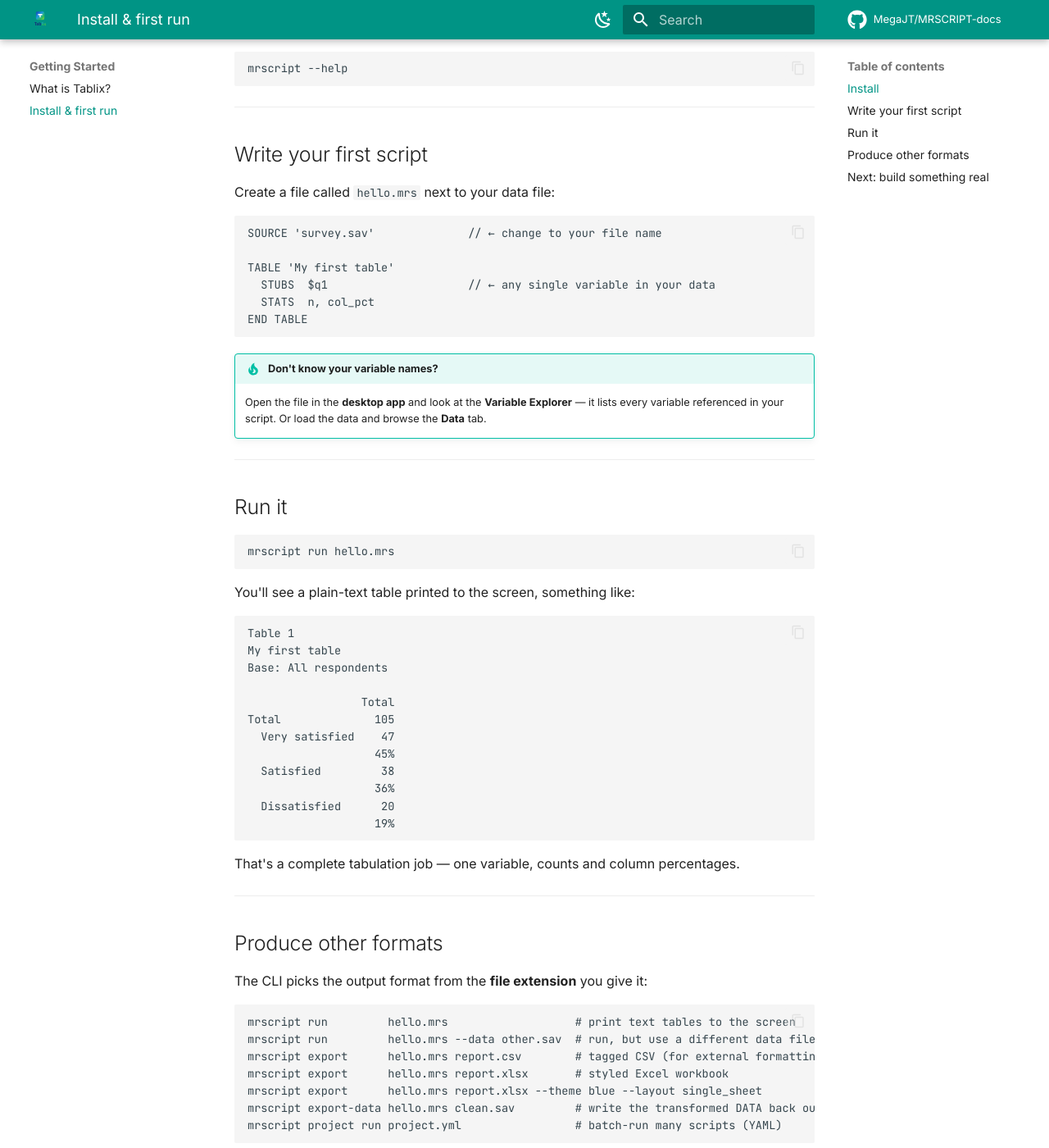
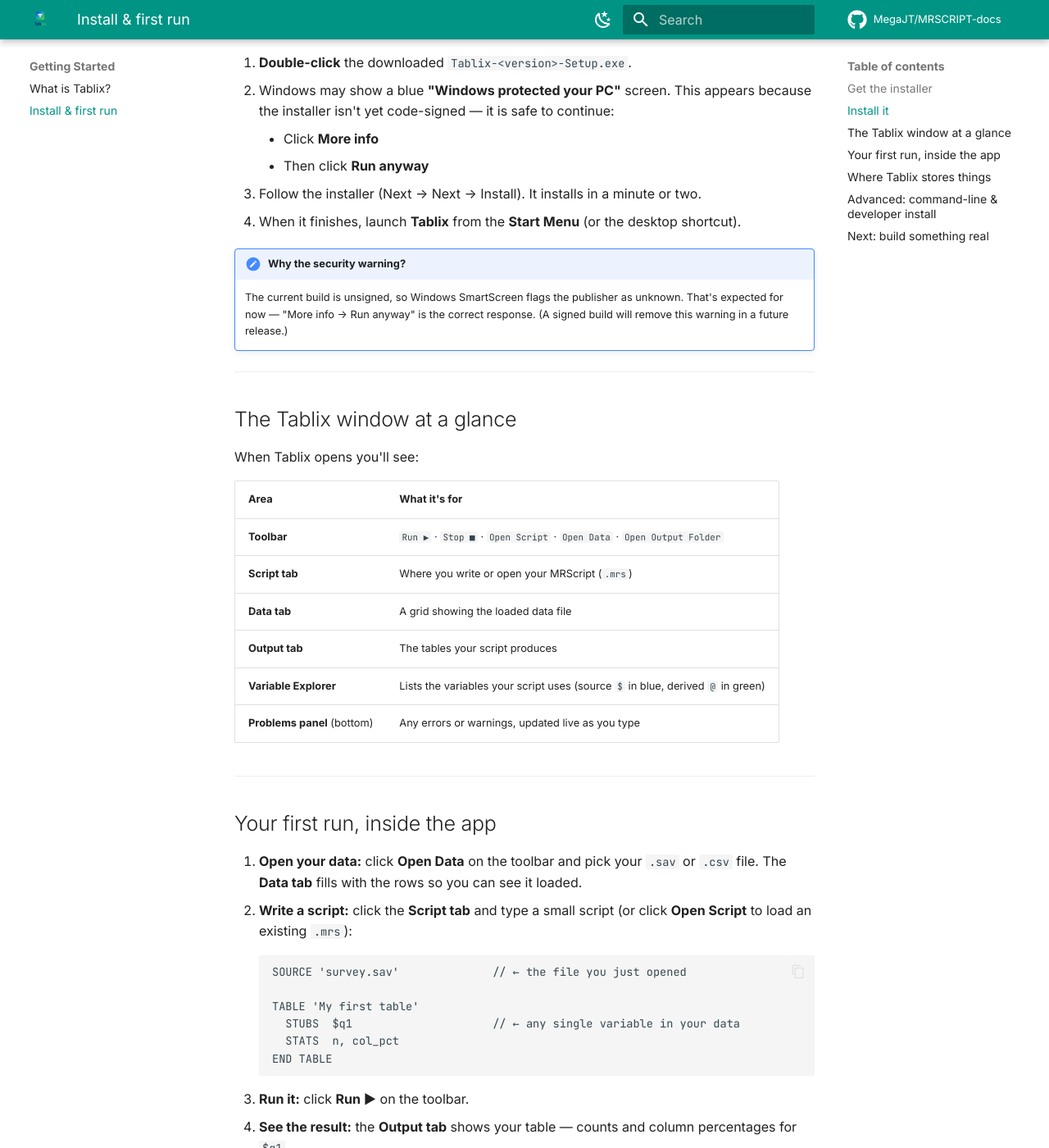
Before and after one commit to MegaJT/MRSCRIPT-docs, an MkDocs documentation site: the page built from docs/getting-started/installation.md, in a window 1280 px wide and 1400 px high, scrolled down 825 px. Shown: the whole window at 82% size. Built offline with MkDocs 1.6.1 and Material for MkDocs 9.7.7, drawn with Linux system fonts in a browser that asks for light colours; a script that is not in the unit is left out; comment, search, counter and statistics services are not loaded; some of the changed text lies outside the part shown.

Commit message:
Docs: rewrite install page for end users (no Python; bundled Windows installer)
The shipped product is a self-contained PyInstaller/Inno Setup Windows app, so
end users don't need Python. Lead with the installer download + SmartScreen note
+ a first run inside the desktop app; demote the pip/CLI path to an "advanced"
section. Make the tutorial's run step app-first (Run button) with CLI as alt.

Co-Authored-By: Claude Opus 4.8 <noreply@anthropic.com>

````diff
--- a/docs/getting-started/installation.md
+++ b/docs/getting-started/installation.md
@@ -1,113 +1,138 @@
 # Install & first run
 
-This page gets `mrscript` working on your machine and walks you through running your
-very first script from the command line.
+Tablix is a normal Windows desktop application. **You do not need Python or any
+technical setup** — everything it needs is bundled inside the installer. Download,
+install, open, and you're ready to tabulate.
 
 !!! info "What you need"
 
-    - **Python 3.11 or newer** — check with `python --version`.
-    - A survey data file to play with (`.sav` or `.csv`). If you don't have one yet,
-      any small SPSS export will do.
+    - **Windows 10 or 11.**
+    - The **Tablix installer** (`Tablix-Setup.exe`) — see *Get the installer* below.
+    - A survey data file to work with (`.sav` or `.csv`).
+
+    You do **not** need Python, Excel, SPSS, or any other software installed.
 
 ---
 
-## Install
+## Get the installer
 
-Tablix ships as two Python packages:
+Tablix is distributed as a **free 14-day trial**. Request it from the product site —
+the download link is emailed to you:
 
-- **`mrscript-core`** — the engine + the `mrscript` command-line tool (no GUI).
-- **`mrscript-desktop`** — the PySide6 desktop app (depends on the core).
+[:material-download: Get Tablix (start free trial){ .md-button .md-button--primary }](https://mrtabulate.com)
 
-=== "Just the engine + CLI"
+<!-- TODO: confirm the exact download URL / trial flow and update this link. -->
 
-    ```powershell
-    # from the mrscript-core/ folder
-    pip install -e ".[dev,output]"
-    ```
-
-    The `output` extra pulls in the Excel writer (openpyxl); `dev` adds the test
-    tooling. After this, the `mrscript` command is available.
-
-=== "The desktop app"
-
-    ```powershell
-    # from the mrscript-desktop/ folder
-    pip install -e ".[dev]"
-
-    # launch it
-    python -m app.main
-    # ...or, via the installed entry point:
-    tablix
-    ```
-
-Verify the CLI is installed:
-
-```powershell
-mrscript --help
-```
+You'll receive a single file: **`Tablix-<version>-Setup.exe`** (where `<version>` is
+the release number, e.g. `Tablix-1.0.0-Setup.exe`).
 
 ---
 
-## Write your first script
+## Install it
 
-Create a file called `hello.mrs` next to your data file:
+1. **Double-click** the downloaded `Tablix-<version>-Setup.exe`.
+2. Windows may show a blue **"Windows protected your PC"** screen. This appears
+   because the installer isn't yet code-signed — it is safe to continue:
+    - Click **More info**
+    - Then click **Run anyway**
+3. Follow the installer (Next → Next → Install). It installs in a minute or two.
+4. When it finishes, launch **Tablix** from the **Start Menu** (or the desktop
+   shortcut).
 
-```mrs
-SOURCE 'survey.sav'              // ← change to your file name
+!!! note "Why the security warning?"
 
-TABLE 'My first table'
-  STUBS  $q1                     // ← any single variable in your data
-  STATS  n, col_pct
-END TABLE
-```
+    The current build is unsigned, so Windows SmartScreen flags the publisher as
+    unknown. That's expected for now — "More info → Run anyway" is the correct
+    response. (A signed build will remove this warning in a future release.)
+
+---
+
+## The Tablix window at a glance
+
+When Tablix opens you'll see:
+
+| Area | What it's for |
+|------|---------------|
+| **Toolbar** | `Run ▶` · `Stop ■` · `Open Script` · `Open Data` · `Open Output Folder` |
+| **Script tab** | Where you write or open your MRScript (`.mrs`) |
+| **Data tab** | A grid showing the loaded data file |
+| **Output tab** | The tables your script produces |
+| **Variable Explorer** | Lists the variables your script uses (source `$` in blue, derived `@` in green) |
+| **Problems panel** (bottom) | Any errors or warnings, updated live as you type |
+
+---
+
+## Your first run, inside the app
+
+1. **Open your data:** click **Open Data** on the toolbar and pick your `.sav` or
+   `.csv` file. The **Data tab** fills with the rows so you can see it loaded.
+2. **Write a script:** click the **Script tab** and type a small script (or click
+   **Open Script** to load an existing `.mrs`):
+
+    ```mrs
+    SOURCE 'survey.sav'              // ← the file you just opened
+
+    TABLE 'My first table'
+      STUBS  $q1                     // ← any single variable in your data
+      STATS  n, col_pct
+    END TABLE
+    ```
+
+3. **Run it:** click **Run ▶** on the toolbar.
+4. **See the result:** the **Output tab** shows your table — counts and column
+   percentages for `$q1`.
+5. **Find the saved output:** click **Open Output Folder** to open the folder where
+   Tablix wrote the output file.
 
 !!! tip "Don't know your variable names?"
 
-    Open the file in the **desktop app** and look at the **Variable Explorer** — it
-    lists every variable referenced in your script. Or load the data and browse the
-    **Data** tab.
+    Look at the **Variable Explorer** (it lists the variables in your script), or
+    browse the loaded file in the **Data tab**. Expanding a variable shows its
+    categories and a quick frequency.
+
+That's a complete tabulation. The [tutorial](../tutorial/first-crosstab.md) builds
+from here to a full banner crosstab with derived variables, filters, weighting, and
+significance testing.
 
 ---
 
-## Run it
+## Where Tablix stores things
 
-```powershell
-mrscript run hello.mrs
-```
+| Item | Location |
+|------|----------|
+| Output files | the folder shown by **Open Output Folder** |
+| Log file (for troubleshooting) | `%LOCALAPPDATA%\Tablix\logs\tablix.log` |
 
-You'll see a plain-text table printed to the screen, something like:
-
-```text
-Table 1
-My first table
-Base: All respondents
-
-                 Total
-Total              105
-  Very satisfied    47
-                   45%
-  Satisfied         38
-                   36%
-  Dissatisfied      20
-                   19%
-```
-
-That's a complete tabulation job — one variable, counts and column percentages.
+If something goes wrong, the **Problems panel** at the bottom of the window explains
+it in plain language; the log file has the technical detail if you need to send it to
+support (`hello@mrtabulate.com`).
 
 ---
 
-## Produce other formats
+## Advanced: command-line & developer install
 
-The CLI picks the output format from the **file extension** you give it:
+!!! warning "You only need this section if you are a developer or want to automate runs"
+
+    Everyday DP users can ignore everything below — the desktop app does it all.
+
+Tablix also ships an engine with a command-line tool, `mrscript`, useful for batch
+jobs, automation, and CI. This path **does** require Python 3.11+.
 
 ```powershell
-mrscript run         hello.mrs                   # print text tables to the screen
-mrscript run         hello.mrs --data other.sav  # run, but use a different data file
-mrscript export      hello.mrs report.csv        # tagged CSV (for external formatting)
-mrscript export      hello.mrs report.xlsx       # styled Excel workbook
-mrscript export      hello.mrs report.xlsx --theme blue --layout single_sheet
-mrscript export-data hello.mrs clean.sav         # write the transformed DATA back out
-mrscript project run project.yml                 # batch-run many scripts (YAML)
+# install the engine + CLI (from the mrscript-core/ source folder)
+pip install -e ".[dev,output]"
+```
+
+Then drive it from the command line — the format is chosen by the output file's
+extension:
+
+```powershell
+mrscript run         script.mrs                   # print text tables to the screen
+mrscript run         script.mrs --data other.sav  # run, but use a different data file
+mrscript export      script.mrs report.csv        # tagged CSV (for external formatting)
+mrscript export      script.mrs report.xlsx       # styled Excel workbook
+mrscript export-data script.mrs clean.sav         # write the transformed DATA back out
+mrscript project run project.yml                  # batch-run many scripts (YAML)
 ```
 
 | Command | What it produces |
````
Also changed, not shown: other parts of docs/getting-started/installation.md (+3 -3 lines), docs/tutorial/first-crosstab.md (+1 -1 lines).
